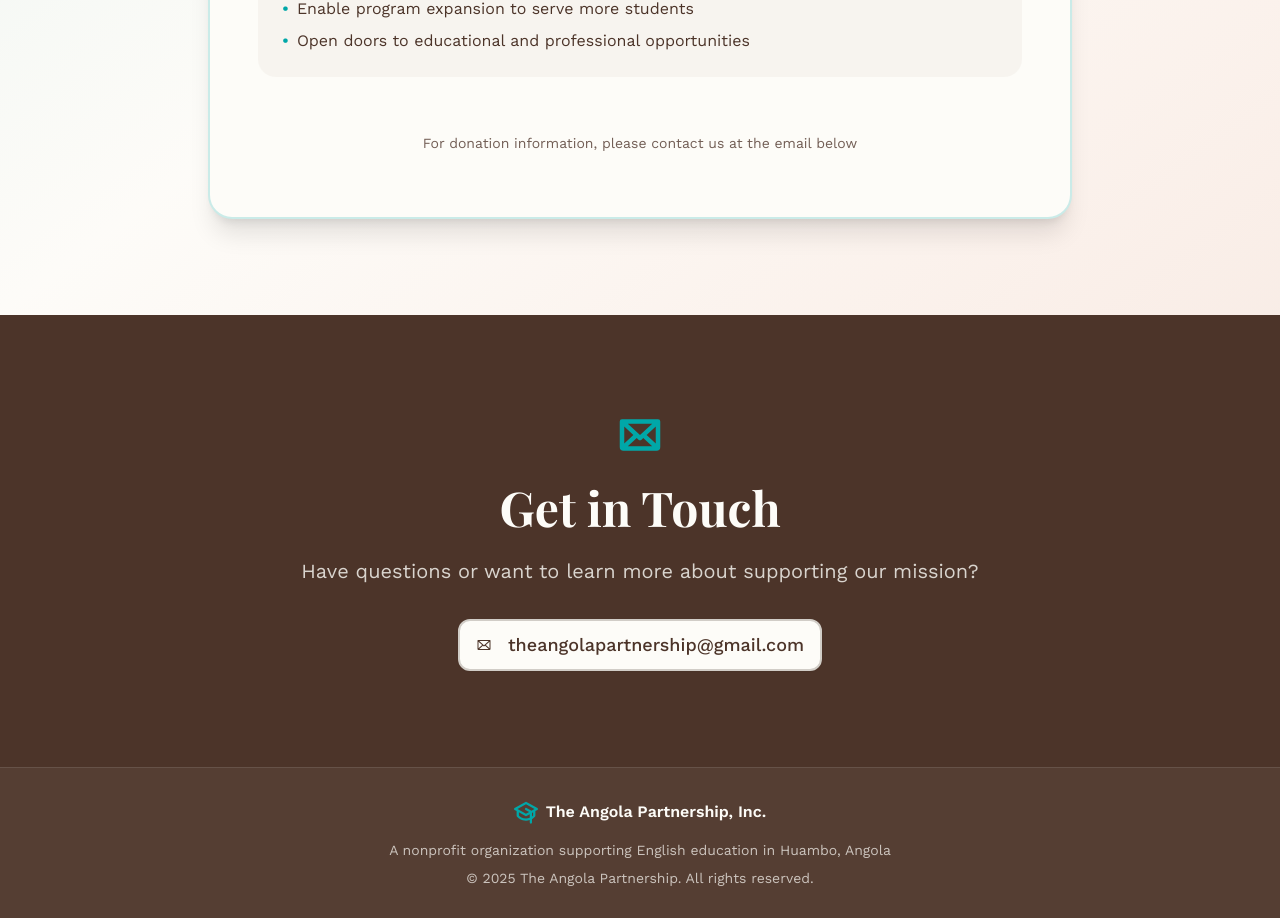
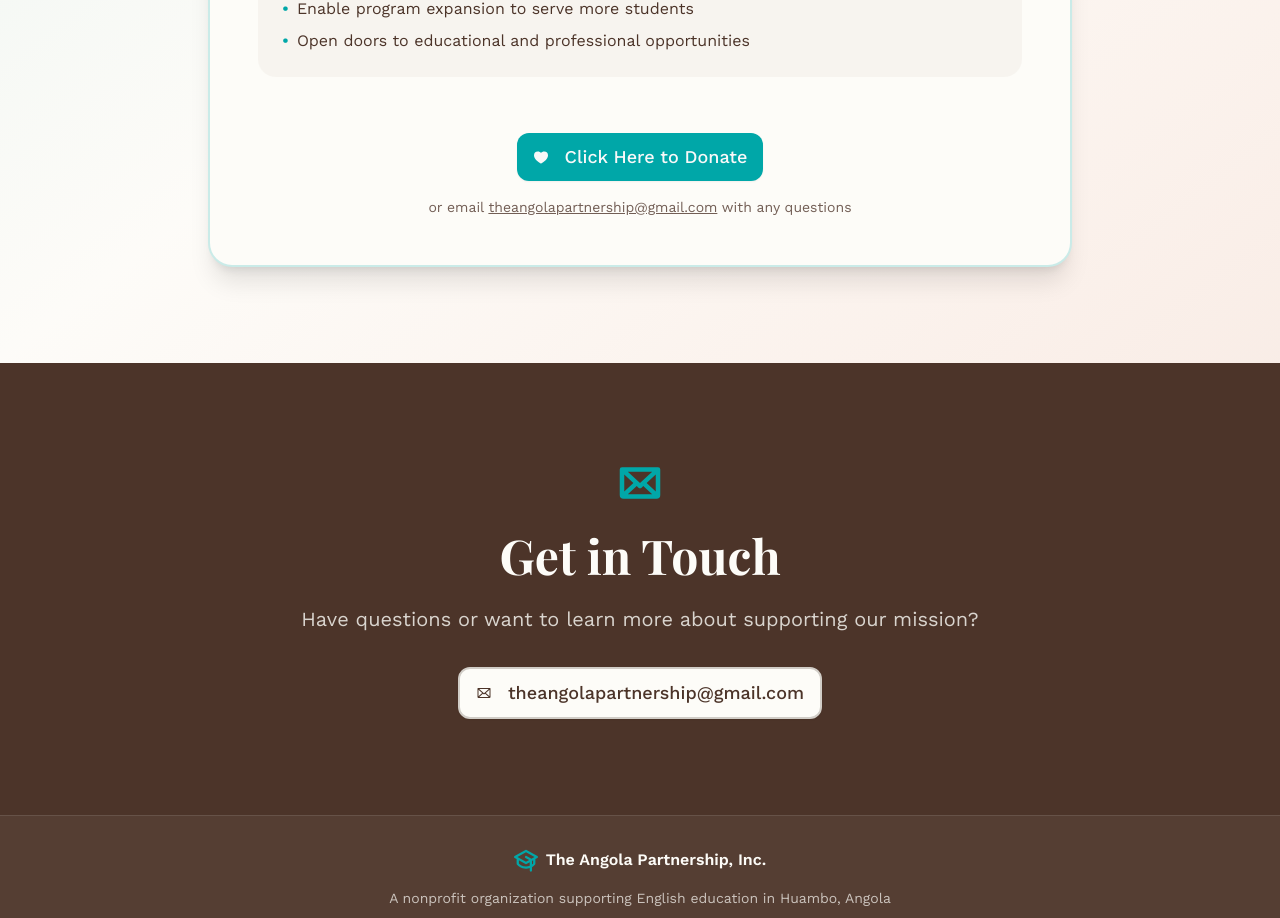
Before and after one commit to milkshakeiii/simple-website, a React (Vite) app: page / in a window 1280 px wide. Shown: the part 4913-5831 px from the top of the page. Built offline with nearby package versions, Linux system fonts and the light colour scheme.

Commit message:
Add Every.org donate button

```diff
--- a/src/App.tsx
+++ b/src/App.tsx
@@ -323,8 +323,16 @@ function App() {
             </div>
 
             <div className="text-center">
-              <p className="text-sm text-muted-foreground mb-4">
-                For donation information, please contact us at the email below
+              <Button
+                size="lg"
+                className="bg-accent text-accent-foreground hover:bg-accent/90 text-lg px-8 py-6 mb-4"
+                onClick={() => window.open('https://www.every.org/angola-partnership-inc?method=bank%2Ccard&utm_campaign=donate-link#/donate', '_blank')}
+              >
+                <Heart size={24} weight="fill" className="mr-2" />
+                Click Here to Donate
+              </Button>
+              <p className="text-sm text-muted-foreground">
+                or email <a href="mailto:theangolapartnership@gmail.com" className="underline hover:text-foreground">theangolapartnership@gmail.com</a> with any questions
               </p>
             </div>
           </Card>
```
